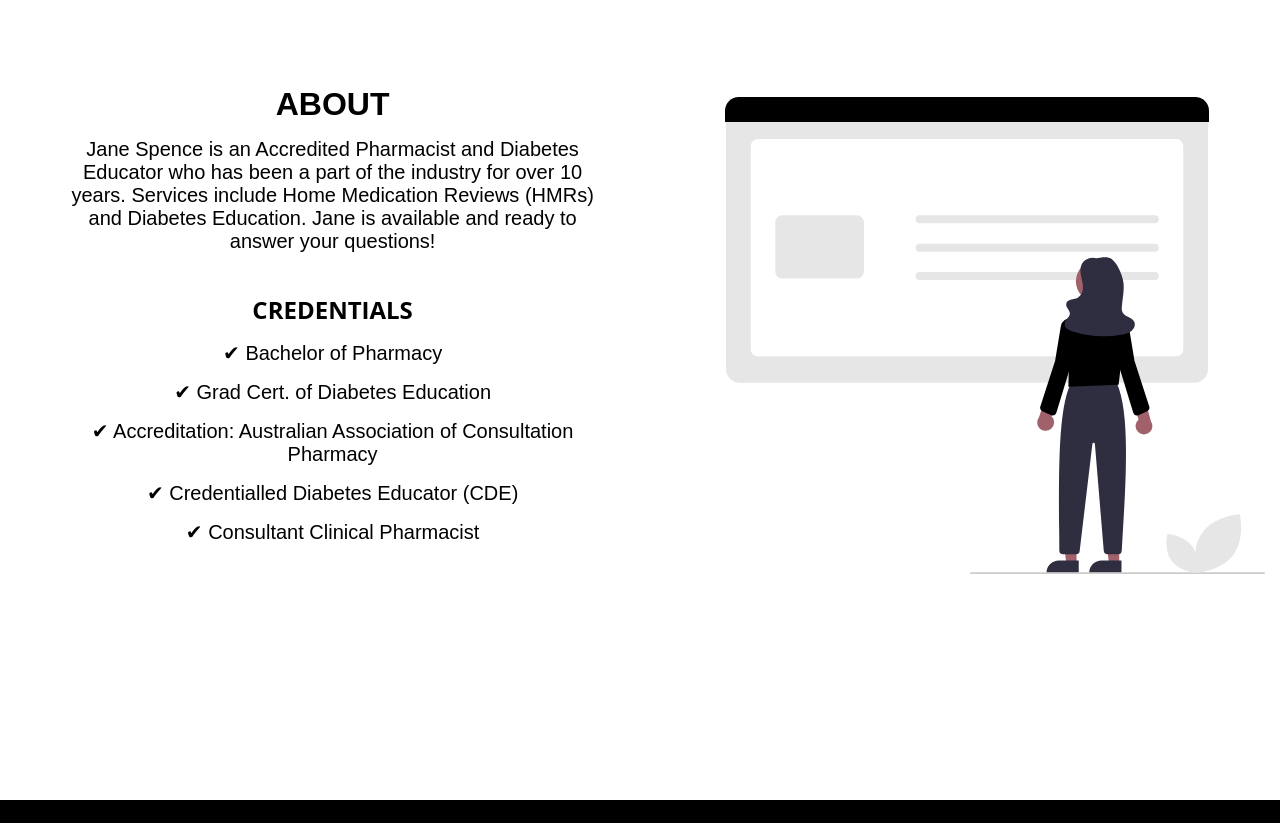
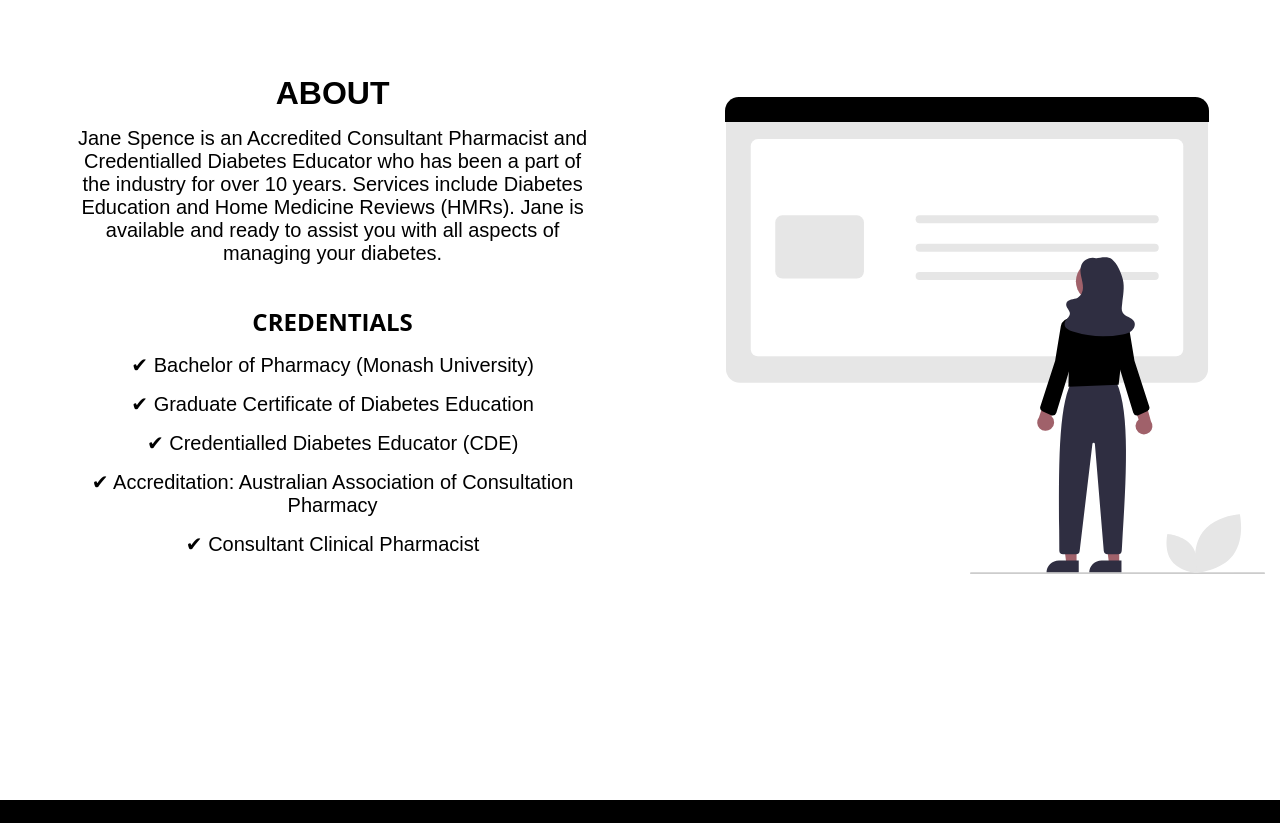
Before and after one commit to jackedwardbeard/01-Jane_Spence, a React (Create React App) app in the folder jane_spence/: page / in a window 1280 px wide. Shown: the part 1100-1923 px from the top of the page. Built offline with nearby package versions, Linux system fonts and the light colour scheme.

Commit message:
Changed landing/about content.

```diff
--- a/jane_spence/src/components/Information/pages.js
+++ b/jane_spence/src/components/Information/pages.js
@@ -13,11 +13,11 @@ export const About = {
     buttonLocation: 'contact',
     title: 'About',
     subtext: 'Credentials',
-    body: 'Jane Spence is an Accredited Pharmacist and Diabetes Educator who has been a part of the industry for over 10 years. Services include Home Medication Reviews (HMRs) and Diabetes Education. Jane is available and ready to answer your questions!',
-    subbody: 'Bachelor of Pharmacy',
-    subbody2: 'Grad Cert. of Diabetes Education',
-    subbody3: 'Accreditation: Australian Association of Consultation Pharmacy',
-    subbody4: 'Credentialled Diabetes Educator (CDE)',
+    body: 'Jane Spence is an Accredited Consultant Pharmacist and Credentialled Diabetes Educator who has been a part of the industry for over 10 years. Services include Diabetes Education and Home Medicine Reviews (HMRs). Jane is available and ready to assist you with all aspects of managing your diabetes.',
+    subbody: 'Bachelor of Pharmacy (Monash University)',
+    subbody2: 'Graduate Certificate of Diabetes Education',
+    subbody3: 'Credentialled Diabetes Educator (CDE)',
+    subbody4: 'Accreditation: Australian Association of Consultation Pharmacy',
     subbody5: 'Consultant Clinical Pharmacist',
     img: about,
     imageLeft: true,
--- a/jane_spence/src/components/Landing/index.js
+++ b/jane_spence/src/components/Landing/index.js
@@ -22,7 +22,7 @@ const Landing = ({id}) => {
                 Jane Spence Diabetes Education
                 </LandingTitle>
                 <LandingSubText>
-                Seek professional advice from a Certified Pharmacist and Diabetes Educator
+                Seek professional advice from a Consultant Pharmacist and Diabetes Educator
                 </LandingSubText>
                 <LearnMoreBtnWrapper>
                     <LearnMoreBtn to="about" smooth={true} spy={true} offset={-80}>
```
